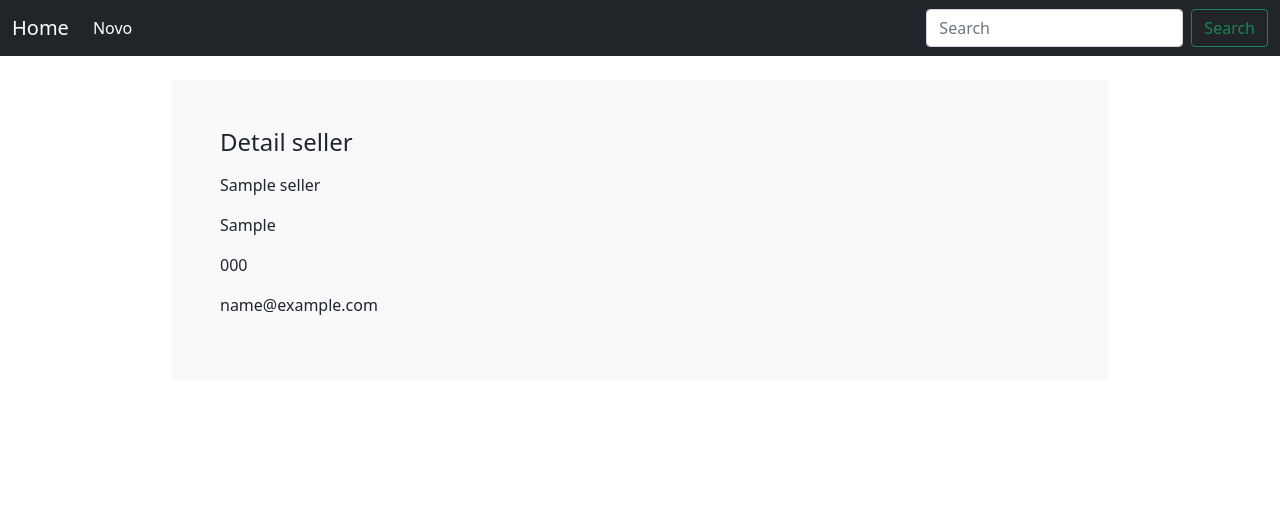
After one commit to danilovbarbosa/TS-seller-marketplace, a Django app: template templates/seller/seller_detail.html in a window 1280 px wide. The commit adds this page. Shown: the top 514 px of the page. Run offline with Django 3.2, Linux system fonts and the light colour scheme; the template is opened without the code that fills it: values that come from a table or form of the project are taken from there, others are empty; tables that the repository leaves empty hold one stand-in row (values such as "Sample post"); some libraries are stand-ins or nearby versions.

Commit message:
feat(seller/views): adicionado SellerDetailView.

```diff
--- a/seller/urls.py
+++ b/seller/urls.py
@@ -3,7 +3,8 @@ from .views import (
     SellerListView,
     SellerCreateView,
     SellerUpdateView,
-    SellerDeleteView
+    SellerDeleteView,
+    SellerDetailView
 )
 
 
@@ -11,8 +12,6 @@ urlpatterns = [
     path('', SellerListView.as_view(), name='list'),
     path('create/', SellerCreateView.as_view(), name='create'),
     path('<pk>/update/', SellerUpdateView.as_view(), name='update'),
-
-    # <pk> is identification for id field,
-    # slug can also be used
     path('<pk>/delete/', SellerDeleteView.as_view(), name='delete'),
+    path('<pk>/delete/', SellerDetailView.as_view(), name='detail'),
 ]
--- a/templates/seller/seller_confirm_delete.html
+++ b/templates/seller/seller_confirm_delete.html
@@ -1,9 +1,9 @@
 {% extends 'seller/seller_list.html' %}
-{% block title %}Seller - Create{% endblock title %}
+{% block title %}Seller - Delete{% endblock title %}
 {% block content %}
 
 <div class="col-md-7 col-lg-8">
-    <h4 class="mb-3">Delete new seller</h4>
+    <h4 class="mb-3">Delete seller</h4>
 
     <form method="post">{% csrf_token %}
 
--- /dev/null
+++ b/templates/seller/seller_detail.html
@@ -0,0 +1,15 @@
+{% extends 'seller/seller_list.html' %}
+{% block title %}Seller - Detail{% endblock title %}
+{% block content %}
+
+<div class="col-md-7 col-lg-8">
+    <h4 class="mb-3">Detail seller</h4>
+
+    <p>{{ seller.name }}</p>
+    <p>{{ seller.document }}</p>
+    <p>{{ seller.phone_number }}</p>
+    <p>{{ seller.email }}</p>
+
+</div>
+
+{% endblock content %}
--- a/templates/seller/seller_list.html
+++ b/templates/seller/seller_list.html
@@ -4,9 +4,6 @@
 {% block menu %}
 
     <a class="navbar-brand" href="{% url 'list' %}">Home</a>
-    {% comment %} <button class="navbar-toggler" type="button" data-bs-toggle="collapse" data-bs-target="#navbarCollapse" aria-controls="navbarCollapse" aria-expanded="false" aria-label="Toggle navigation">
-    <span class="navbar-toggler-icon"></span>
-    </button> {% endcomment %}
 
     <div class="collapse navbar-collapse" id="navbarCollapse">
     <ul class="navbar-nav me-auto mb-2 mb-md-0">
@@ -59,7 +56,7 @@
         </tbody>
     </table>
     {% else %}
-        <p>Não há seller cadastrados no bd.</p>
+        <p>There are no sellers registered on the bd.</p>
     {% endif %}
 
 
```
Also changed, not shown: seller/views.py (+0 -11 lines).
